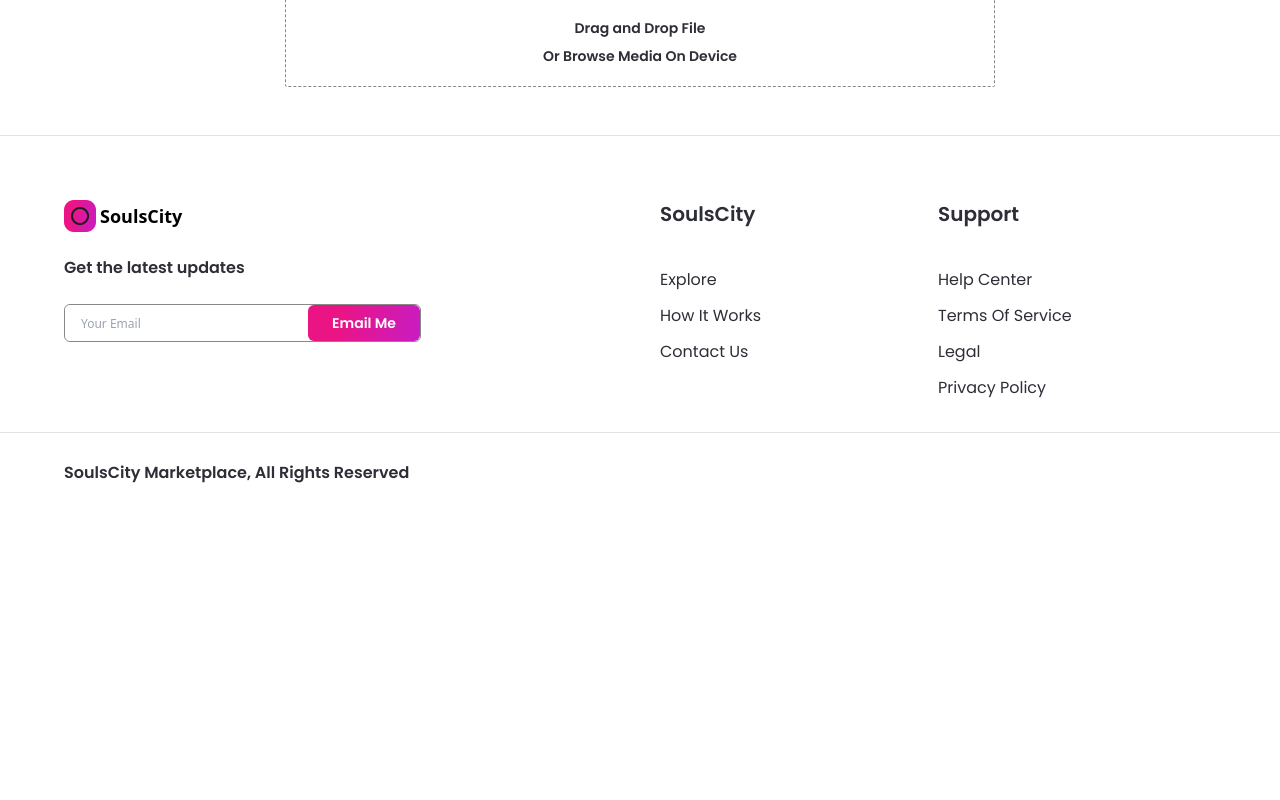
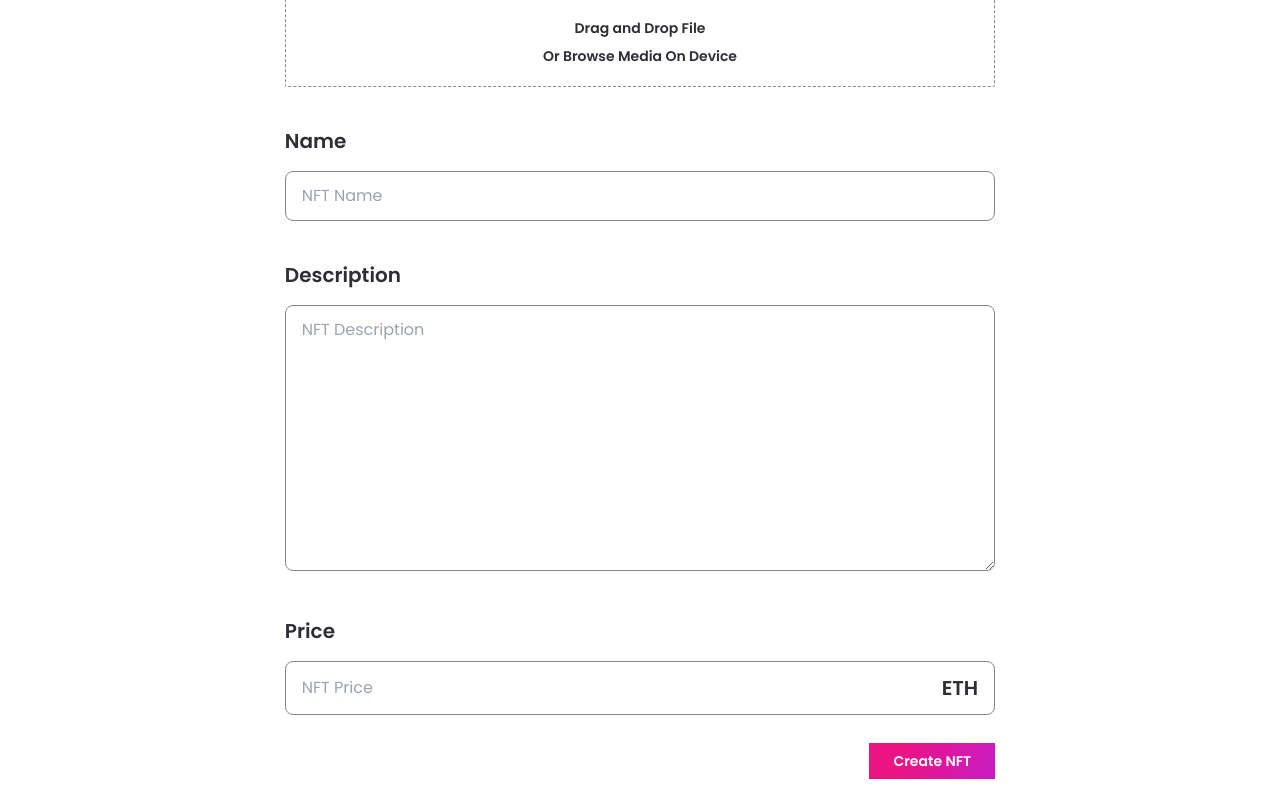
Before and after one commit to michaelmburu/nft-marketplace-tailwind-hardhart-ether-ipfs-next-js, a Next.js app: page /create-nft in a window 1280 px wide. Shown: the part 480-1280 px from the top of the page. Before the commit the page ends 1029 px from the top, so only its background shows below. Built offline with nearby package versions, Linux system fonts and the light colour scheme.

Commit message:
- Completed create-nft form

```diff
--- /dev/null
+++ b/components/Input.jsx
@@ -0,0 +1,40 @@
+import React from 'react'
+
+const Input = ({ inputType, title, placeholder, handleClick }) => {
+  return (
+    <div className='mt-10 w-full'>
+      <p className='font-poppins dark:text-white text-nft-black-1 font-semibold text-xl'>
+        {title}
+      </p>
+      {inputType === 'number' ? (
+        <div className='dark:bg-nft-black-1 bg-white border dark:border-nft-black-1 border-nft-gray-2 rounded-lg w-full outline-none font-poppins dark:text-white text-nft-gray-2 text-base mt-4 px-4 py-3 flexBetween flex-row'>
+          <input
+            type='number'
+            className='flex w-full dark:bg-nft-black-1 bg-white outline-none'
+            placeholder={placeholder}
+            onChange={handleClick}
+          />{' '}
+          <p className='font-poppins dark:text-white text-nft-black-1 font-semibold text-xl'>
+            ETH
+          </p>
+        </div>
+      ) : inputType === 'textarea' ? (
+        <textarea
+          rows={10}
+          className='dark:bg-nft-black-1 bg-white border dark:border-nft-black-1 border-nft-gray-2 rounded-lg w-full outline-none font-poppins dark:text-white text-nft-gray-2 text-base mt-4 px-4 py-3'
+          placeholder={placeholder}
+          onChange={handleClick}
+        />
+      ) : (
+        <input
+          className='dark:bg-nft-black-1 bg-white border dark:border-nft-black-1 border-nft-gray-2 rounded-lg w-full outline-none font-poppins dark:text-white text-nft-gray-2 text-base mt-4 px-4 py-3'
+          placeholder={placeholder}
+          onChange={handleClick}
+        />
+
+      )}
+    </div>
+  )
+}
+
+export default Input
--- a/components/index.js
+++ b/components/index.js
@@ -4,5 +4,6 @@
 import Banner from './Banner'
 import CreatorCard from './CreatorCard'
 import NFTCard from './NFTCard'
+import Input from './Input'
 
-export { Navbar, Footer, Button, Banner, CreatorCard, NFTCard}
+export { Navbar, Footer, Button, Banner, CreatorCard, NFTCard, Input}
--- a/pages/create-nft.js
+++ b/pages/create-nft.js
@@ -2,13 +2,17 @@
 import { useRouter } from 'next/router'
 import { useCallback, useContext, useMemo, useState } from 'react'
 import { useDropzone } from 'react-dropzone'
-import { Button } from '../components'
+import { Button, Input } from '../components'
 import images from '../assets'
 import Image from 'next/image'
 const CreateNFT = () => {
   const { theme } = useTheme()
   const [fileUrl, setFileUrl] = useState(null)
-
+  const [formInput, setFormInput] = useState({
+    price: '',
+    name: '',
+    description: '',
+  })
   const onDrop = useCallback(() => {
     //upload image to the ipfs
   }, [])
@@ -80,6 +84,37 @@
             )}
           </div>
         </div>
+        <Input
+          inputType='input'
+          title='Name'
+          placeholder='NFT Name'
+          handleClick={(e) =>
+            setFormInput({ ...formInput, name: e.target.value })
+          }
+        />
+        <Input
+          inputType='textarea'
+          title='Description'
+          placeholder='NFT Description'
+          handleClick={(e) =>
+            setFormInput({ ...formInput, description: e.target.value })
+          }
+        />
+        <Input
+          inputType='number'
+          title='Price'
+          placeholder='NFT Price'
+          handleClick={(e) =>
+            setFormInput({ ...formInput, price: e.target.value })
+          }
+        />
+        <div className='mt-7 w-full flex justify-end'>
+          <Button
+            btnName='Create NFT'
+            className='rounded-xl'
+            handleClick={() => {}}
+          />
+        </div>
       </div>
     </div>
   )
--- a/pages/index.js
+++ b/pages/index.js
@@ -1,5 +1,5 @@
 import { useEffect, useRef, useState } from 'react'
-import { Banner, CreatorCard, NFTCard } from '../components'
+import { Banner, CreatorCard, NFTCard} from '../components'
 import { makeId } from '../utils/makeId'
 import images from '../assets'
 import Image from 'next/image'
```
